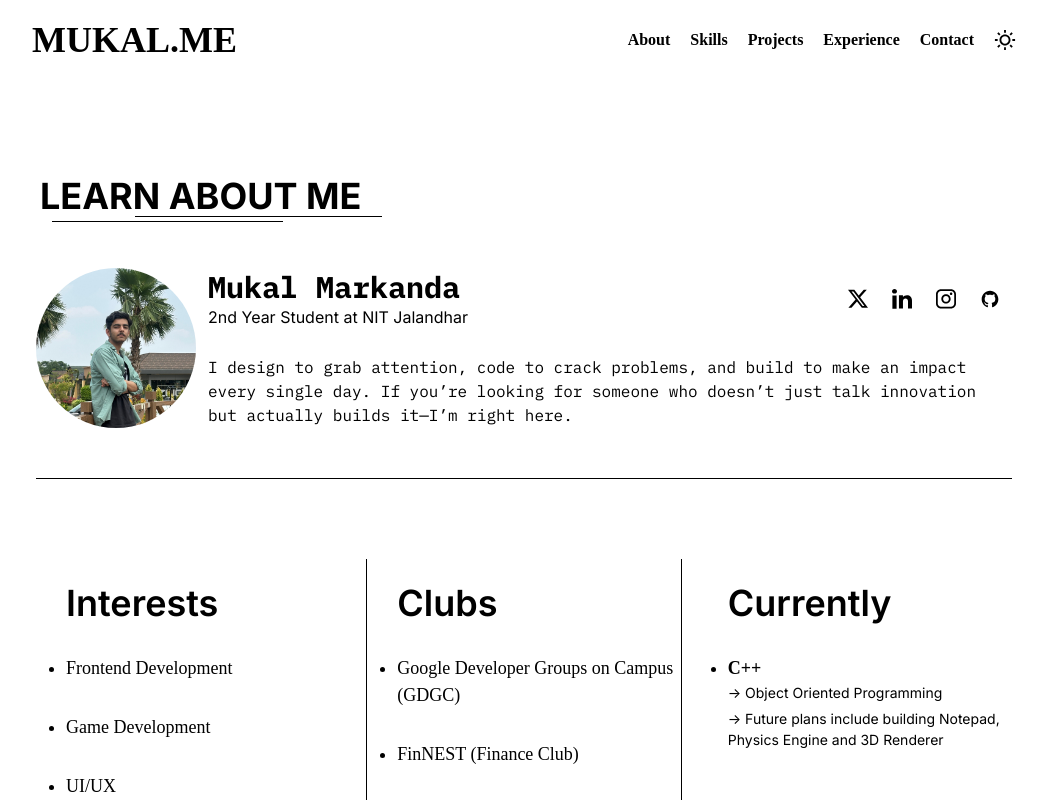
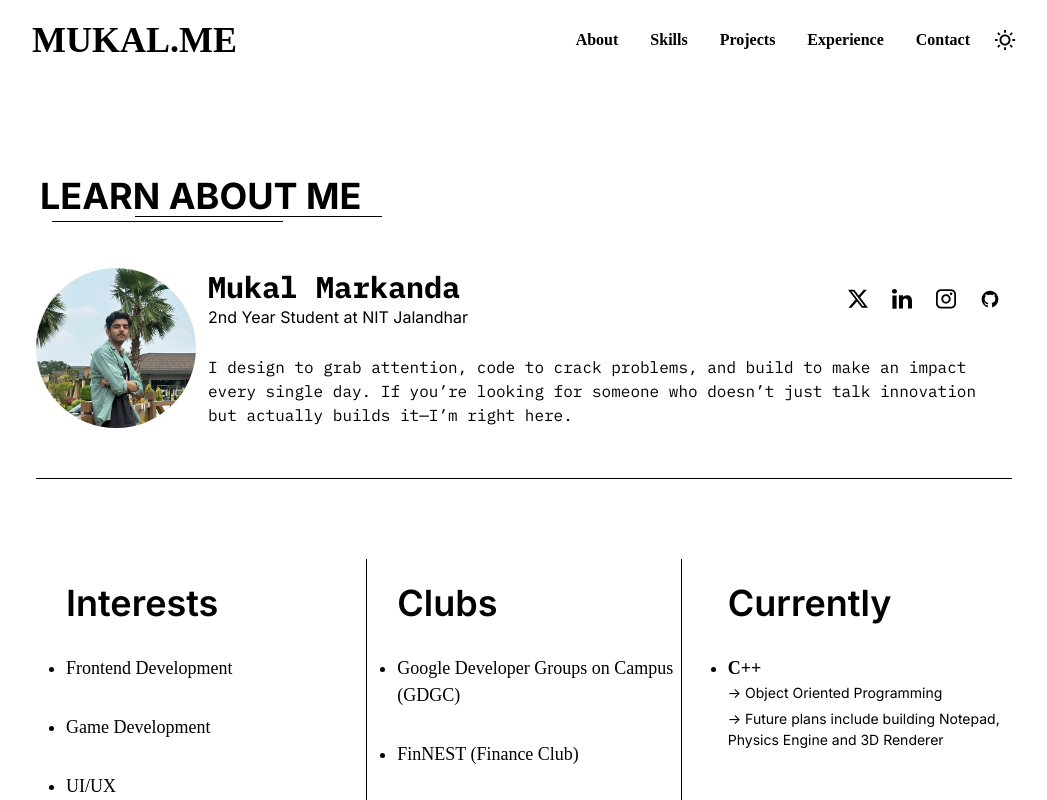
Before and after one commit to CodewithMukal/portfolio2, a React (Vite) app: page / in a window 1280 px wide. Shown: the top 800 px of the page, without its empty margins (116-1163 px from the left). Built offline with nearby package versions, Linux system fonts and the light colour scheme; no server answers; a web font is replaced by a local one.

Commit message:
Navbar update

```diff
--- a/src/components/Navbar.jsx
+++ b/src/components/Navbar.jsx
@@ -19,22 +19,24 @@ export const Navbar = (props) => {
       <div className="font-['Kameron'] font-semibold text-4xl">
         <a href="#">MUKAL.ME</a>
       </div>
-      <div className="lg:flex justify-center hidden font-semibold font-['IB_Plex_Mono'] items-center gap-5">
-        <a className="hover:text-emerald-400" href="#about">
+      <div className="lg:flex justify-center hidden font-semibold font-['IB_Plex_Mono'] gap-2 items-center">
+        <div className="flex items-center justify-center">
+        <a className="hover:text-emerald-400 hover:bg-[#FFF]/10 rounded-full px-4 py-2" href="#about">
           About
         </a>
-        <a className="hover:text-emerald-400" href="#skills">
+        <a className="hover:text-emerald-400 hover:bg-[#FFF]/10 rounded-full px-4 py-2" href="#skills">
           Skills
         </a>
-        <a className="hover:text-emerald-400" href="#projects">
+        <a className="hover:text-emerald-400 hover:bg-[#FFF]/10 rounded-full px-4 py-2" href="#projects">
           Projects
         </a>
-        <a className="hover:text-emerald-400" href="#experience">
+        <a className="hover:text-emerald-400 hover:bg-[#FFF]/10 rounded-full px-4 py-2" href="#experience">
           Experience
         </a>
-        <a className="hover:text-emerald-400" href="#contact">
+        <a className="hover:text-emerald-400 hover:bg-[#FFF]/10 rounded-full px-4 py-2" href="#contact">
           Contact
         </a>
+        </div>
         <div className="flex justify-center items-center">
           <button
             onClick={handleClick}
```
